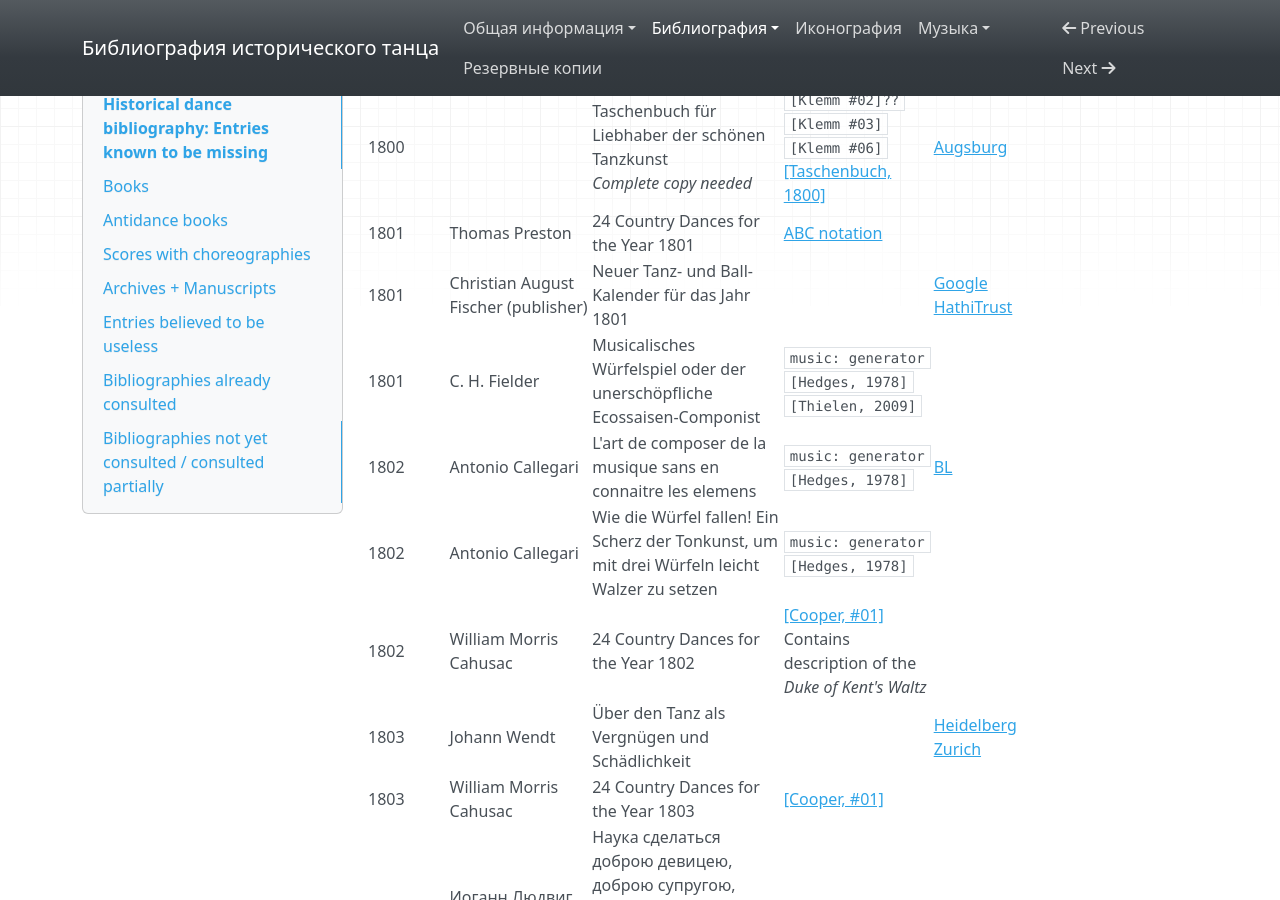
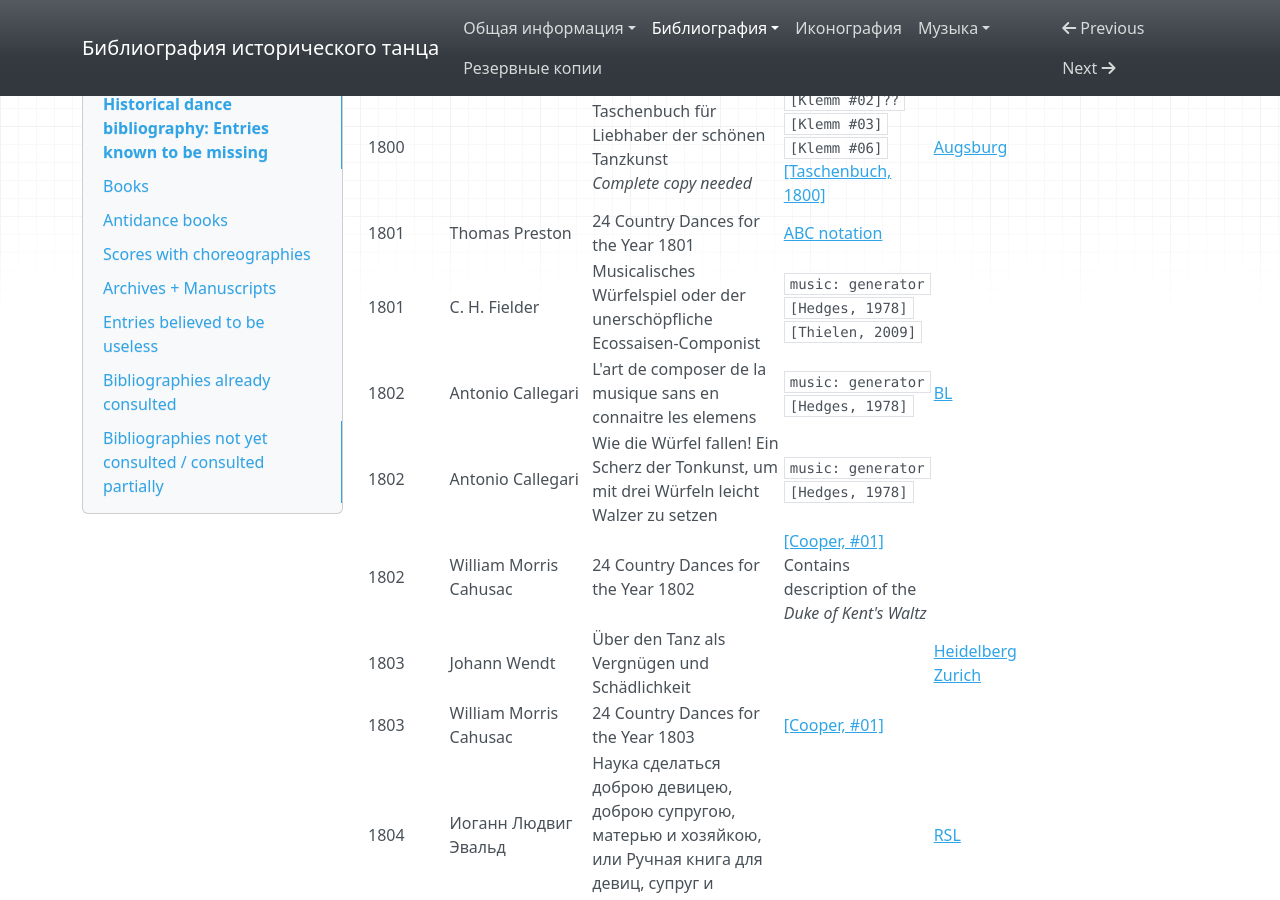
Before and after one commit to hda-technical/dancebooks, an MkDocs documentation site: the page built from docs/bibliography_missing.md, in a window 1280 px wide and 900 px high, scrolled down 16173 px. Built offline with MkDocs 1.6.1, drawn with Linux system fonts in a browser that asks for light colours; nearby versions of some CDN libraries.

Commit message:
Stop considering [kalender_1801_tanzkunst] as missing

```diff
--- a/docs/bibliography_missing.md
+++ b/docs/bibliography_missing.md
@@ -145,7 +145,6 @@ und Damen gebildeter Stände<br/>_Published in Leipzig_ | `[Klemm #02]`<br/>`[Kl
 | 1800 | Wilhelm Ferdinand Rong | Der Musicdirector. Kartenspiel. Dominospiel | `music: generator`<br/>`[Thielen, 2009]` | |
 | 1800 | | Taschenbuch für Liebhaber der schönen Tanzkunst<br/>_Complete copy needed_ | `[Klemm #02]??`<br/>`[Klemm #03]`<br/>`[Klemm #06]`<br/>[[Taschenbuch, 1800]](https://bib.hda.org.ru/books/taschenbuch_1800_liebhaber) | [Augsburg](https://opac.bibliothek.uni-augsburg.de/TouchPoint/perma.do?q=+1035="BV003915947"+IN+[2]&v=uba&l=de) |
 | 1801 | Thomas Preston | 24 Country Dances for the Year 1801 | [ABC notation](http://www.village-music-project.org.uk/?page_id=831) |
-| 1801 | Christian August Fischer (publisher) | Neuer Tanz- und Ball-Kalender für das Jahr 1801 | | [Google](https://books.google.com/books?id=Sz5GAQAAMAAJ)<br/>[HathiTrust](https://hdl.handle.net/2027/osu.32435013319512) |
 | 1801 | C. H. Fielder | Musicalisches Würfelspiel oder der unerschöpfliche Ecossaisen-Componist | `music: generator`<br/>`[Hedges, 1978]`<br/>`[Thielen, 2009]` | |
 | 1802 | Antonio Callegari | L'art de composer de la musique sans en connaitre les elemens | `music: generator`<br/>`[Hedges, 1978]` | [BL](http://explore.bl.uk/BLVU1:LSCOP-ALL:BLL01004251689) |
 | 1802 | Antonio Callegari | Wie die Würfel fallen! Ein Scherz der Tonkunst, um mit drei Würfeln leicht Walzer zu setzen | `music: generator`<br/>`[Hedges, 1978]` | |
```
